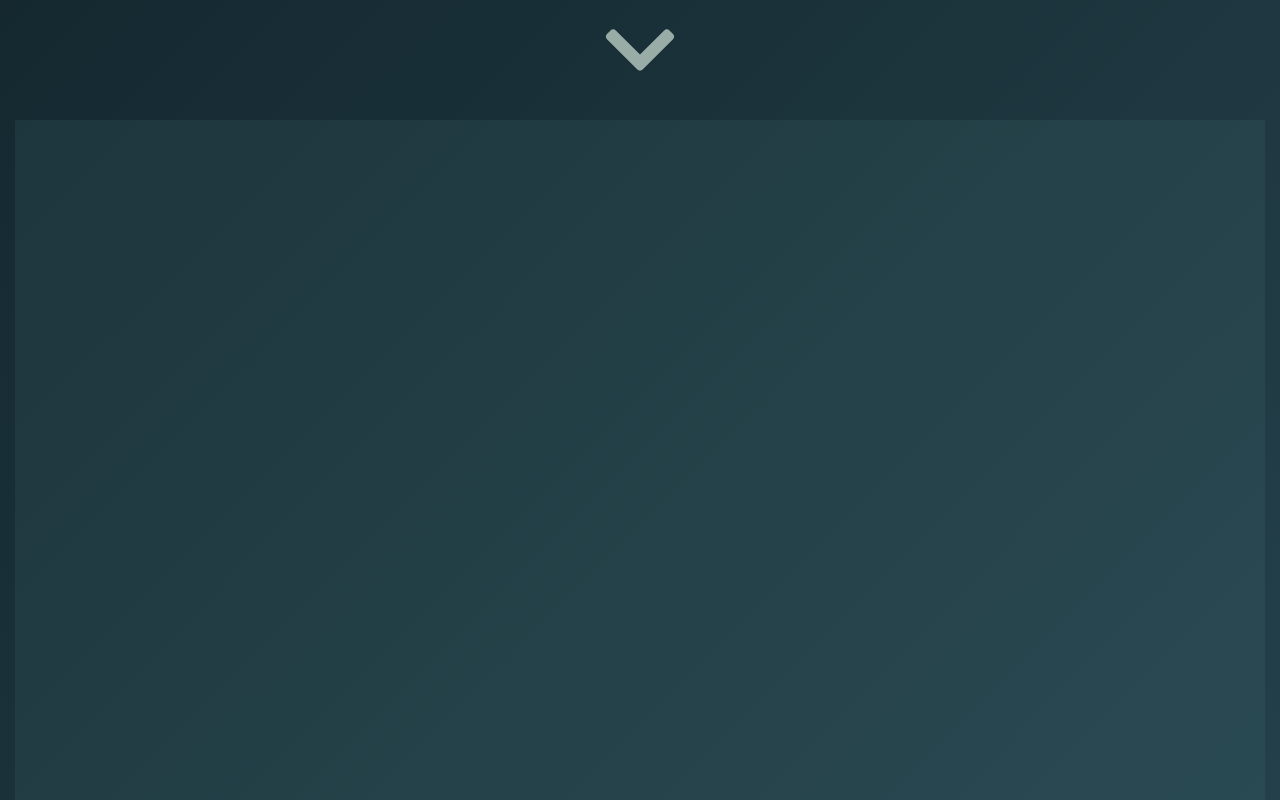
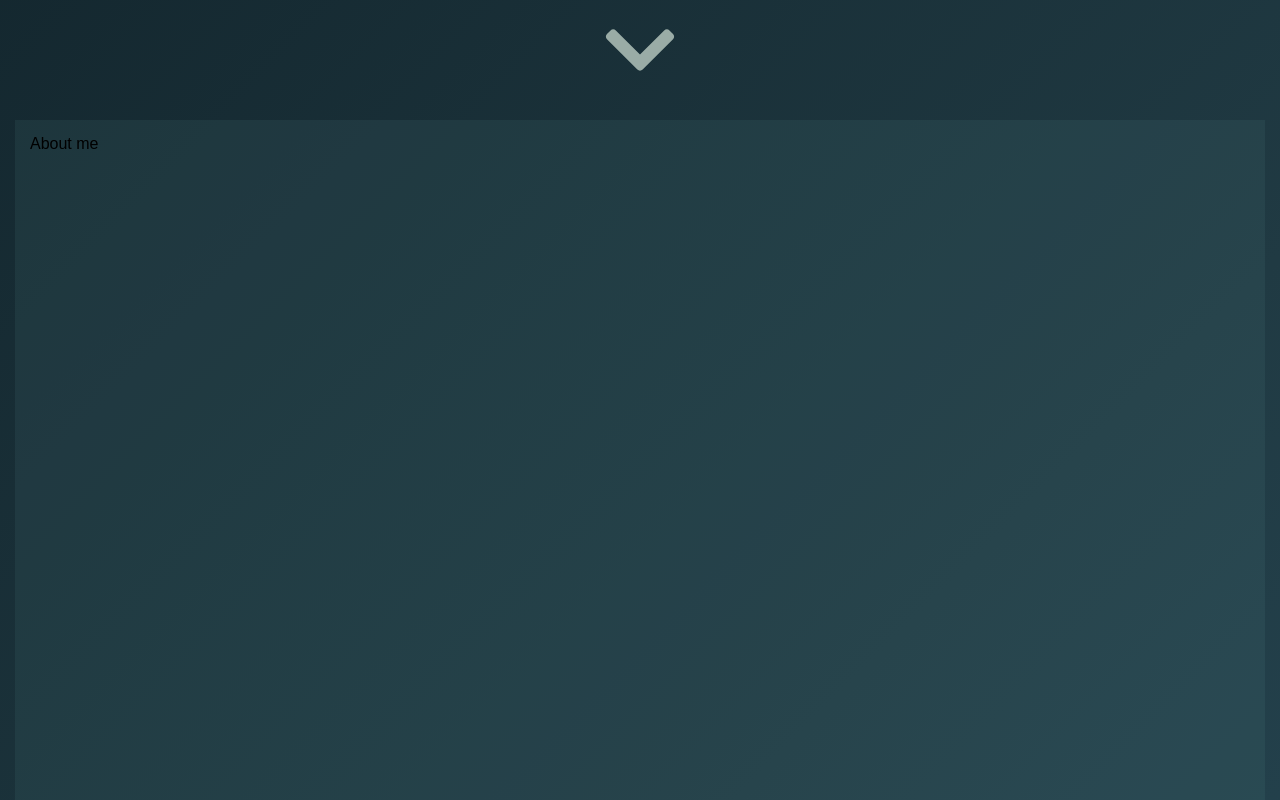
Before and after one commit to krushilnaik/krushilnaik.github.io, a React (Create React App) app: page / in a window 1280 px wide. Shown: the part 680-1480 px from the top of the page. Built offline with nearby package versions, Linux system fonts and the light colour scheme.

Commit message:
Add placeholder for About me section

```diff
--- a/src/components/AboutMe.jsx
+++ b/src/components/AboutMe.jsx
@@ -7,6 +7,7 @@ function AboutMe() {
 		<section id='about-me'>
 			{/* I'll list all the languages I know here */}
 			{/* Basically my resume but more stylish */}
+			About me
 		</section>
 	);
 }
```
